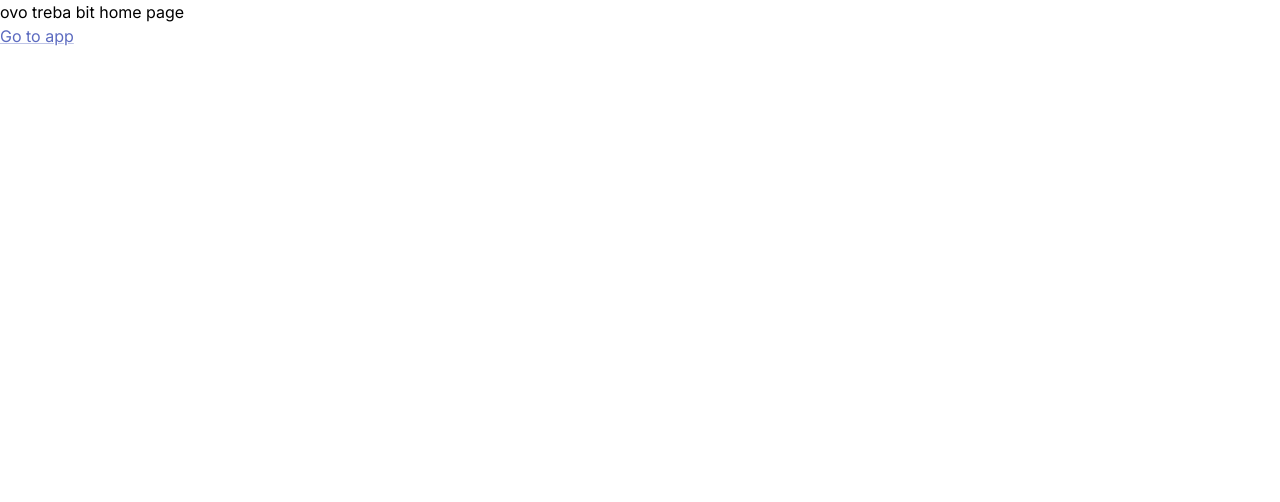
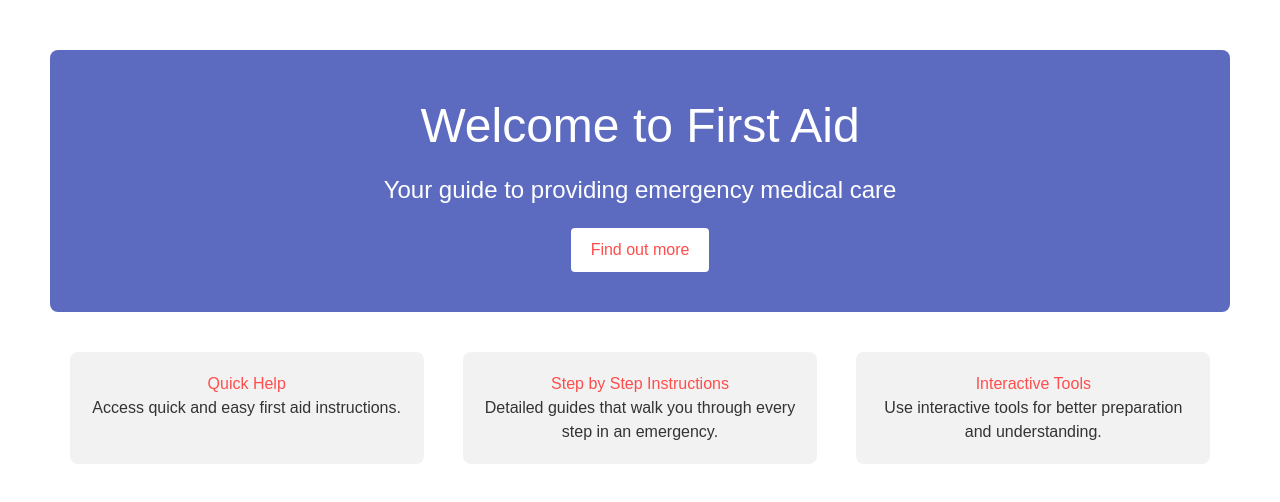
Before and after one commit to esmaagic/heroj-dws, a Next.js app in the folder frontend/: page / in a window 1280 px wide. Shown: the top 502 px of the page. Built offline with nearby package versions, Linux system fonts and the light colour scheme; no server answers.

Commit message:
final touches

```diff
--- /dev/null
+++ b/frontend/src/app/LandingPage.css
@@ -0,0 +1,58 @@
+.landing-container {
+    text-align: center;
+    padding: 50px;
+    font-family: Arial, sans-serif;
+  }
+
+  .landing-header {
+    background-color: #5c6bc0;
+    color: white;
+    padding: 40px 20px;
+    border-radius: 8px;
+    min-width: 100vh;
+  }
+
+  .landing-title {
+    font-size: 3em;
+    margin: 0;
+  }
+
+  .landing-subtitle {
+    font-size: 1.5em;
+    margin: 10px 0 20px;
+  }
+
+  .landing-button {
+    padding: 10px 20px;
+    font-size: 1em;
+    color: #ff4d4d;
+    background-color: white;
+    border: none;
+    border-radius: 4px;
+    cursor: pointer;
+  }
+
+  .landing-button:hover {
+    background-color: #ffe6e6;
+  }
+
+  .landing-content {
+    display: flex;
+    justify-content: space-around;
+    margin-top: 40px;
+  }
+
+  .landing-feature {
+    background-color: #f2f2f2;
+    padding: 20px;
+    border-radius: 8px;
+    width: 30%;
+  }
+
+  .landing-feature h2 {
+    color: #ff4d4d;
+  }
+
+  .landing-feature p {
+    color: #333;
+  }
--- a/frontend/src/app/page.tsx
+++ b/frontend/src/app/page.tsx
@@ -1,13 +1,34 @@
 'use client'
 import { Box, Link } from "@mui/material";
-
+import './LandingPage.css';
 
 export default function Home() {
 
   return (
     <>
-    <Box>ovo treba bit home page</Box>
-    <Link href="/home">Go to app</Link>
+
+
+    <div className="landing-container">
+      <header className="landing-header">
+        <h1 className="landing-title">Welcome to First Aid</h1>
+        <p className="landing-subtitle">Your guide to providing emergency medical care</p>
+        <button className="landing-button"><a href="/home">Find out more</a></button>
+      </header>
+      <section className="landing-content">
+        <div className="landing-feature">
+          <h2>Quick Help</h2>
+          <p>Access quick and easy first aid instructions.</p>
+        </div>
+        <div className="landing-feature">
+          <h2>Step by Step Instructions</h2>
+          <p>Detailed guides that walk you through every step in an emergency.</p>
+        </div>
+        <div className="landing-feature">
+          <h2>Interactive Tools</h2>
+          <p>Use interactive tools for better preparation and understanding.</p>
+        </div>
+      </section>
+    </div>
     </>
 
 
--- a/frontend/src/components/BottomNav.tsx
+++ b/frontend/src/components/BottomNav.tsx
@@ -61,7 +61,6 @@ export default function NavBar() {
             >
 
               <BottomNavigationAction href='/home' label="Pocetna" value="home" icon={<HomeIcon />} />
-              <BottomNavigationAction href='/' label="Pocetna" value="home" icon={<HomeIcon />} />
               <BottomNavigationAction href='/quiz' label="Kviz" value="quiz" icon={<QuizIcon />} />
               <BottomNavigationAction href='/forum' label="Forum" value="forum" icon={<ForumIcon />} />
 
```
Also changed, not shown: frontend/public/ffeda4d9-7ed4-4558-bf1e-981a456f6504.jpg (added), 1 other file (tests, documents, lock files or other folders).
